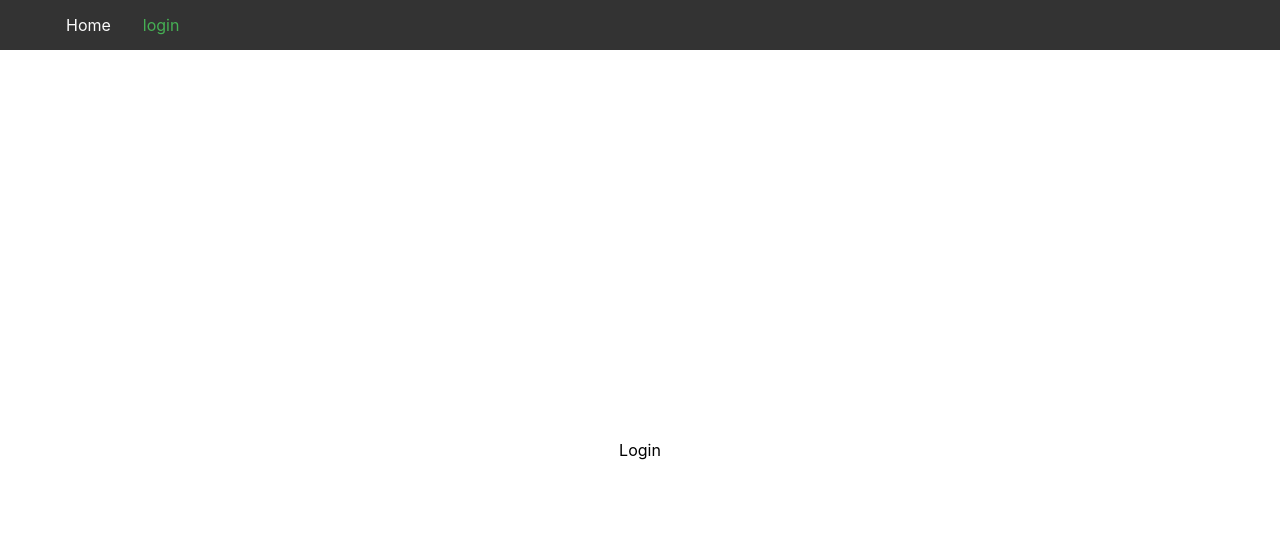
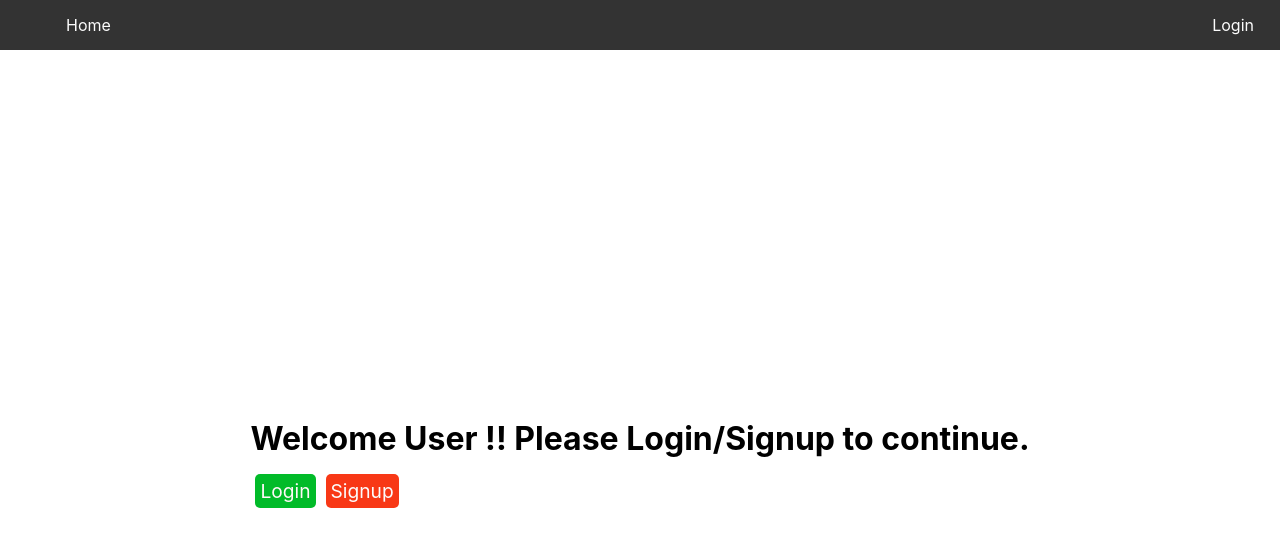
Before and after one commit to shakil2995/student-performance-monitor-3, a Next.js app: page / in a window 1280 px wide. Shown: the top 546 px of the page. Built offline with nearby package versions, Linux system fonts and the light colour scheme; no server answers.

Commit message:
added pages

```diff
--- a/components/Nav.js
+++ b/components/Nav.js
@@ -10,13 +10,14 @@ const Nav = ({ children }) => {
                 <li>
                     <Link href="/">Home</Link>
                 </li>
-                {user ? <li> <Link href="/outline">Outline</Link></li> : null}
-                {user ? <li> <Link href="/membersonly">Members Only</Link></li> : null}
-                {user ? <li > <Link href="/api/auth/logout"><span className={navStyles.colorRed}>logout</span></Link></li> : <li > <Link href="/api/auth/login"><span className={navStyles.colorGreen}>login</span></Link></li>}
-                {/*
-                <li>
-                    <Link href="/about">About</Link>
-                </li> */}
+                {user ? (user.nickname == 'faculty' ? <li> <Link href="/outline">Course Outline</Link></li> : null) : null}
+                {user ? (user.nickname == 'faculty' ? <li> <Link href="/questionbank">Question Bank</Link></li> : null) : null}
+                {user ? <li> <Link href="/co">CO</Link></li> : null}
+                {user ? <li> <Link href="/po">PO</Link></li> : null}
+            </ul>
+            <ul className={navStyles.rightAlign}>
+                {user ? <li> <Link href={`/user/${user.nickname}`}>{user.nickname}</Link></li> : null}
+                {user ? <li > <Link href="/api/auth/logout"><span className={navStyles.colorRed}>logout</span></Link></li> : <li > <Link href="/api/auth/login"><span className={[navStyles.colorGreen, navStyles.colorGreenBtn]}>login</span></Link></li>}
             </ul>
         </nav>
     )
--- a/pages/api/hello.js
+++ /dev/null
@@ -1,5 +0,0 @@
-// Next.js API route support: https://nextjs.org/docs/api-routes/introduction
-
-export default function handler(req, res) {
-  res.status(200).json({ name: 'John Doe' })
-}
--- a/pages/index.js
+++ b/pages/index.js
@@ -6,7 +6,7 @@ import styles from '../styles/Home.module.css'
 
 export default function Home({ articles }) {
   const { user, error, isLoading } = useUser();
-  // console.log(user);
+
   // console.log(articles)
   if (isLoading) {
     return <h1>Loading...</h1>
@@ -15,15 +15,22 @@ export default function Home({ articles }) {
     return <h1>{error.message}</h1>
   }
   if (user) {
+    user ? console.log(user.nickname) : console.log('no user');
     return (
       <div className={styles.container}>
         {/* <ArticleList articles={articles} /> */}
         <h1>Welcome {user.name}!</h1>
-        <a href="/api/auth/logout">Logout</a>
+        {/* <a href="/api/auth/logout">Logout</a> */}
       </div>
     )
   } else {
-    return (<a href='http://localhost:3000/api/auth/login'>Login</a>)
+    return (
+      <div className={styles.container}>
+        <h1>Welcome User !! Please Login/Signup to continue.</h1>
+        <a href='http://localhost:3000/api/auth/login' className={styles.loginContainer}>Login</a>
+        <a href='https://dev-ynqt5bss8k672dvz.us.auth0.com/u/signup?state=hKFo2SBkSFowM1lwaFN6VE9PZlNiUHl5aUhxTzM0YlRLVDRTWKFur3VuaXZlcnNhbC1sb2dpbqN0aWTZIEZDeFJfeVZVMll1Tmw0dUllWDVoUlRFX3NsMkxJYUcyo2NpZNkgbFdwR0lUQmJ2c1RkWlFqSG9Ld3BRb0hLVnJzTEJLRng' className={styles.signupContainer}>Signup</a>
+      </div>
+    )
   }
 }
   // export const getStaticProps = async () => {
--- a/styles/Home.module.css
+++ b/styles/Home.module.css
@@ -116,14 +116,64 @@
 }
 
 @media (prefers-color-scheme: dark) {
+
   .card,
   .footer {
     border-color: #222;
   }
+
   .code {
     background: #111;
   }
+
   .logo img {
     filter: invert(1);
   }
 }
+
+
+.loginContainer {
+  font-size: 1.2rem;
+  padding: 5px;
+  margin: 5px;
+  /* border: 1px solid #858585; */
+  /* background-color: rgba(255, 255, 255, 0.134); */
+  background-color: rgb(1, 187, 41);
+  color: rgb(255, 248, 248);
+  backdrop-filter: blur(10px);
+  border-radius: 5px;
+}
+
+.loginContainer:hover {
+  font-size: 1.4rem;
+  padding: 5px;
+  margin: 5px;
+  text-decoration: none;
+  color: rgb(1, 187, 41);
+  background-color: rgba(219, 219, 219, 0.986);
+  border-radius: 5px;
+  transition: all 0.3s ease;
+}
+
+.signupContainer {
+  font-size: 1.2rem;
+  padding: 5px;
+  margin: 5px;
+  /* border: 1px solid #858585;
+  background-color: rgba(255, 255, 255, 0.134); */
+  background-color: rgb(248, 56, 22);
+  color: rgb(252, 252, 252);
+  backdrop-filter: blur(10px);
+  border-radius: 5px;
+}
+
+.signupContainer:hover {
+  font-size: 1.4rem;
+  padding: 5px;
+  margin: 5px;
+  text-decoration: none;
+  color: rgb(248, 56, 22);
+  background-color: rgba(219, 219, 219, 0.986);
+  border-radius: 5px;
+  transition: all 0.3s ease;
+}
--- a/styles/Nav.module.css
+++ b/styles/Nav.module.css
@@ -17,12 +17,16 @@
 }
 
 .nav ul li a {
+    text-transform: capitalize;
     text-decoration: none;
     color: rgb(252, 252, 252);
+    /* background-color: rgba(255, 255, 255, 0.134); */
+    /* border: 1px solid rgb(131, 131, 131); */
     padding: 8px;
     margin: 8px;
     border-radius: 5px;
     transition: all 0.3s ease;
+
 }
 
 .nav ul li a:hover {
@@ -33,12 +37,41 @@
     margin: 10px;
     border-radius: 5px;
     transition: all 0.3s ease;
+
 }
 
 .colorRed {
-    color: rgb(207, 66, 66);
+    color: tomato;
+}
+
+.colorRed :hover {
+    color: rgb(14, 14, 14);
+}
+
+.bgcolorRed {
+    color: rgb(0, 0, 0);
+    background-color: tomato;
 }
 
 .colorGreen {
-    color: rgb(70, 176, 84);
+    color: aquamarine;
 }
+
+.colorGreenBtn {
+    color: rgb(0, 0, 0);
+    background-color: aquamarine;
+}
+
+.colorGreen :hover {
+    color: rgb(28, 28, 28);
+}
+
+.bgcolorGreen {
+    color: rgb(0, 0, 0);
+    background-color: aquamarine;
+}
+
+.rightAlign {
+    margin-left: auto;
+    justify-content: flex-end;
+}
```
Also changed, not shown: pages/co.js (added, +8 -0 lines), pages/po.js (added, +8 -0 lines), pages/user/[...user].js (added, +12 -0 lines), pages/api/authuser.js (renamed from pages/api/secrets.js), pages/questionbank.js (added), 2 other files (tests, documents, lock files or other folders).
